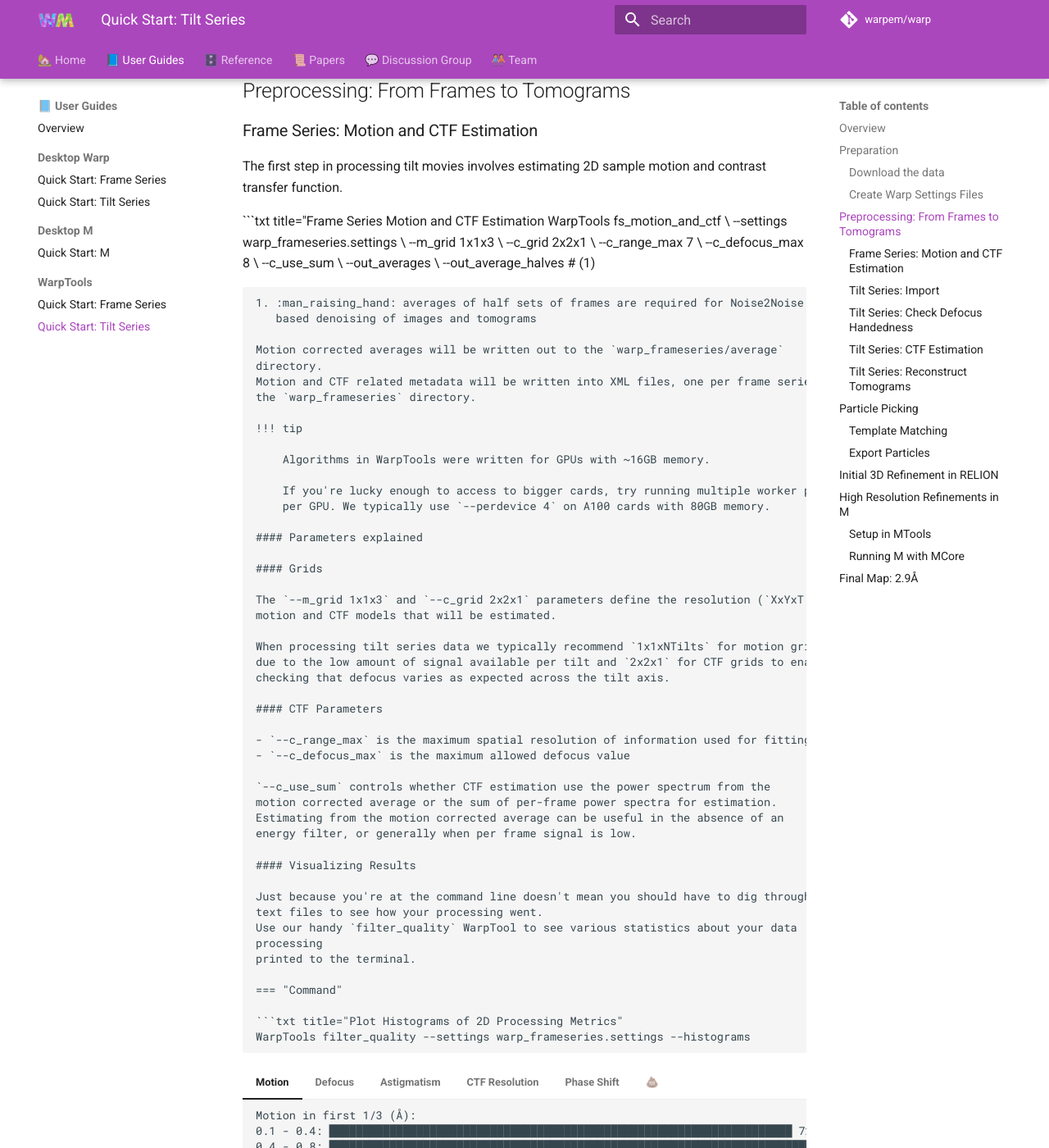
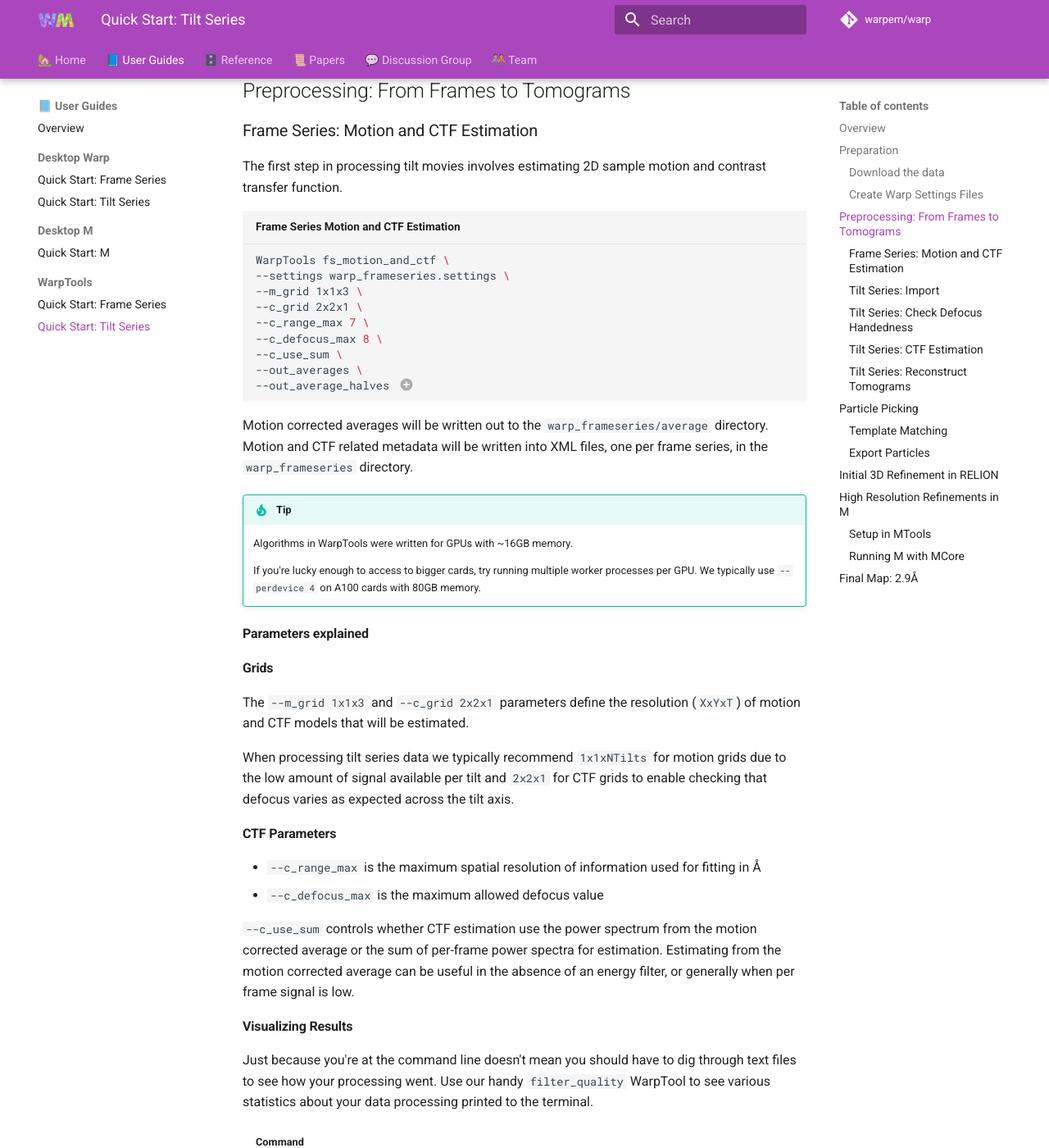
Before and after one commit to warpem/warp, an MkDocs documentation site: the page built from docs/user_guide/warptools/quick_start_warptools_tilt_series.md, in a window 1280 px wide and 1400 px high, scrolled down 2466 px. Shown: the whole window at 82% size. Built offline with MkDocs 1.6.1 and Material for MkDocs 9.7.7, drawn with Linux system fonts in a browser that asks for light colours; emoji names are drawn with the system emoji font; comment, search, counter and statistics services are not loaded; some of the changed text lies outside the part shown.

Commit message:
minor docs formatting fixes (#47)

````diff
--- a/docs/user_guide/warptools/quick_start_warptools_tilt_series.md
+++ b/docs/user_guide/warptools/quick_start_warptools_tilt_series.md
@@ -407,7 +407,7 @@
 
 === "Tilt Series"
 
-    ```txt title="Create Tilt Series Settings File"
+    ```bash title="Create Tilt Series Settings File"
     WarpTools create_settings \
     --output warp_tiltseries.settings \
     --folder_processing warp_tiltseries \
@@ -417,12 +417,12 @@
     --gain_path gain_ref.mrc \
     --gain_flip_y \
     --exposure 2.64 \
-    --tomo_dimensions 4400x6000x1000 #(1)
+    --tomo_dimensions 4400x6000x1000 # (1)!
     ```
 
     1.  :man_raising_hand: These are the dimensions of your tomograms in unbinned pixels.
-    Tomograms are reconstructed with the tilt axis aligned along Y, remember to
-    account for rotation of the tilt axis when setting these dimensions!
+        Tomograms are reconstructed with the tilt axis aligned along Y, remember to
+        account for rotation of the tilt axis when setting these dimensions!
 
 ## Preprocessing: From Frames to Tomograms
 
@@ -431,7 +431,7 @@
 The first step in processing tilt movies involves estimating 2D sample motion and
 contrast transfer function.
 
-```txt title="Frame Series Motion and CTF Estimation
+```sh title="Frame Series Motion and CTF Estimation"
 WarpTools fs_motion_and_ctf \
 --settings warp_frameseries.settings \
 --m_grid 1x1x3 \
@@ -440,11 +440,11 @@
 --c_defocus_max 8 \
 --c_use_sum \
 --out_averages \
---out_average_halves # (1)
+--out_average_halves # (1)!
 ```
 
 1. :man_raising_hand: averages of half sets of frames are required for Noise2Noise
-   based denoising of images and tomograms
+based denoising of images and tomograms
 
 Motion corrected averages will be written out to the `warp_frameseries/average`
 directory.
````
